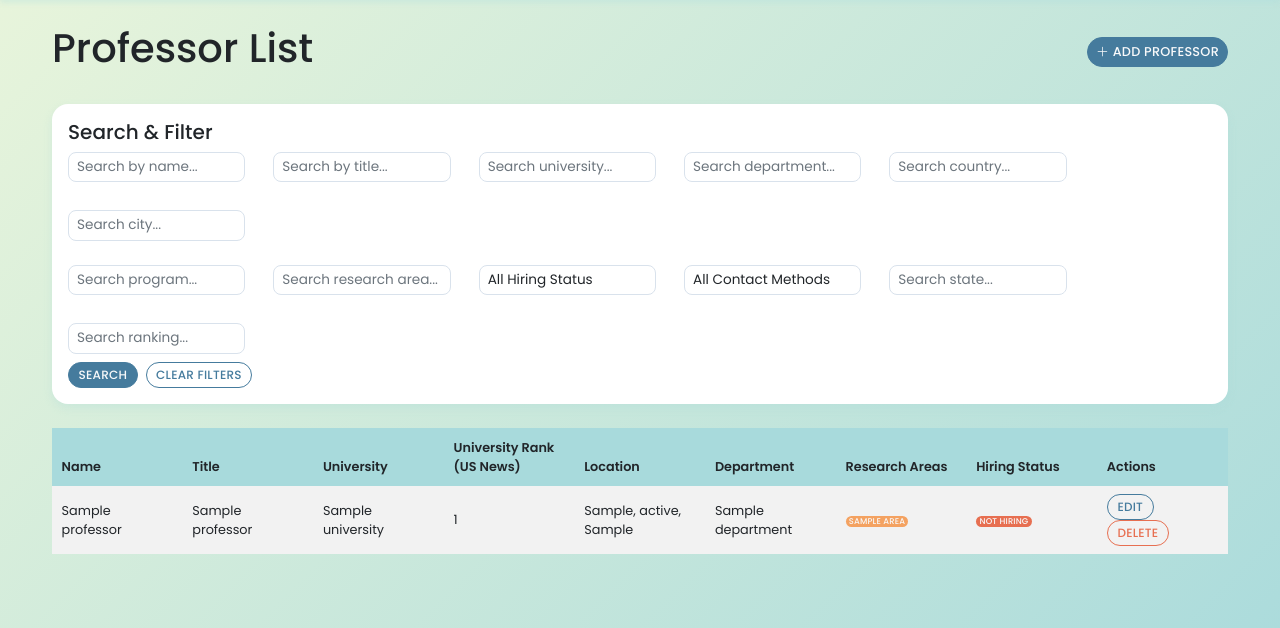
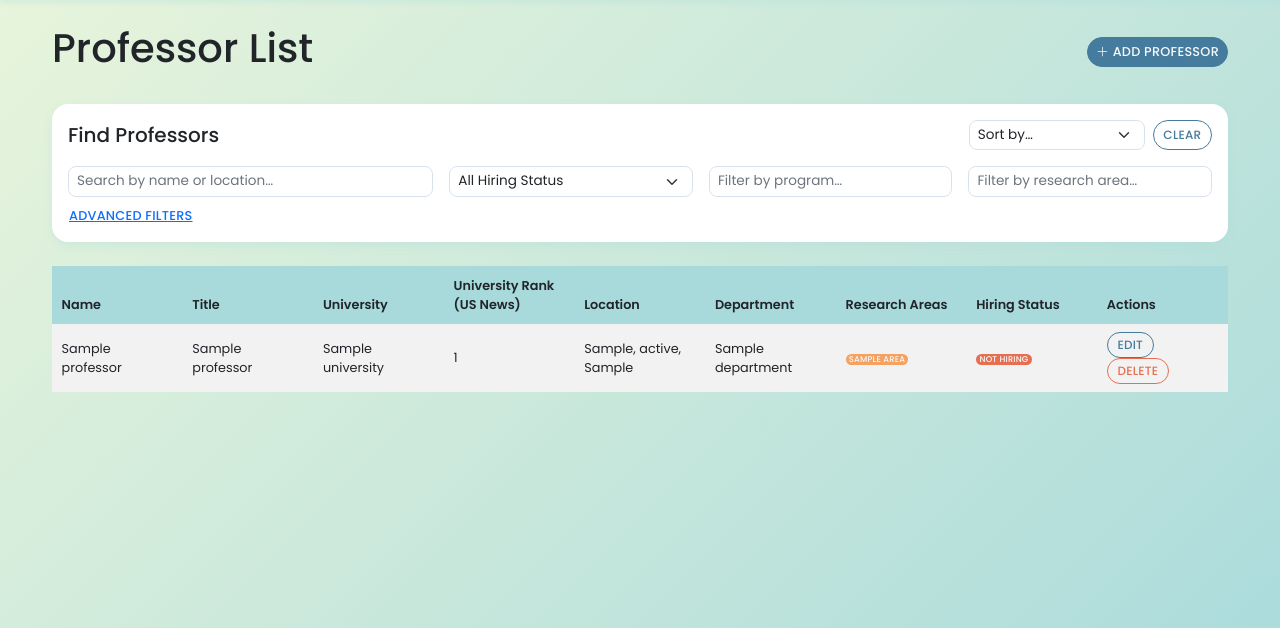
Before and after one commit to shadmanee/app-progress-tracker, a Flask app: page / in a window 1280 px wide. Shown: the part 50-678 px from the top of the page. Run offline with Flask 3, Linux system fonts and the light colour scheme; tables that the repository leaves empty hold one stand-in row (values such as "Sample post").

Commit message:
improved search functionality

```diff
--- a/static/css/style.css
+++ b/static/css/style.css
@@ -449,3 +449,34 @@ body {
     padding: 0.15em 0.3em;
   }
 }
+
+/* Add after Bootstrap */
+.search-grid {
+  display: grid;
+  gap: 1rem;
+  grid-template-columns: 1fr;
+}
+@media (min-width: 992px) { /* lg */
+  .search-grid {
+    grid-template-columns: 1.5fr 1fr 1fr 1fr; /* search wider, three equal filters */
+  }
+}
+/* Fix B for Advanced filters: evenly packed, responsive columns */
+.advanced-grid {
+  display: grid;
+  gap: 1rem;
+  grid-template-columns: 1fr; /* stack on small screens */
+}
+
+/* Use auto-fit so items fill the row without leaving gaps.
+   minmax ensures nice min width and then each grows to 1fr. */
+@media (min-width: 576px) {  /* sm */
+  .advanced-grid {
+    grid-template-columns: repeat(auto-fit, minmax(220px, 1fr));
+  }
+}
+
+.form-select {
+    padding-right: 2rem; /* Adjust the value (e.g., 1.5rem, 2rem) as needed */
+    /* Keep other existing styles for .form-select */
+}
--- a/static/js/main.js
+++ b/static/js/main.js
@@ -87,75 +87,126 @@ document.getElementById('confirmDeleteBtn').addEventListener('click', function()
     }
 });
 
-// Function to filter the professor table based on search criteria
+// --- utils ---
+const normalize = (s) => (s || "").toString().toLowerCase().trim().replace(/\s+/g, " ");
+const tokenize = (s) => normalize(s).split(" ").filter(Boolean);
+
+// Simple debounce for input typing
+function debounce(fn, delay = 250) {
+  let t;
+  return (...args) => {
+    clearTimeout(t);
+    t = setTimeout(() => fn(...args), delay);
+  };
+}
+
+// --- core filtering ---
 function filterTable() {
-    const nameFilter = document.getElementById('searchName').value.toLowerCase();
-    const titleFilter = document.getElementById('searchTitle').value.toLowerCase(); // Get title filter value
-    const universityFilter = document.getElementById('searchUniversity').value.toLowerCase();
-    const departmentFilter = document.getElementById('searchDepartment').value.toLowerCase();
-    const programFilter = document.getElementById('searchProgram').value.toLowerCase();
-    const researchAreaFilter = document.getElementById('searchResearchArea').value.toLowerCase();
-    const hiringStatusFilter = document.getElementById('filterHiringStatus').value.toLowerCase();
-    const contactMethodFilter = document.getElementById('filterContactMethod').value.toLowerCase();
-    const countryFilter = document.getElementById('searchCountry').value.toLowerCase();
-    const cityFilter = document.getElementById('searchCity').value.toLowerCase();
-    const stateFilter = document.getElementById('searchState').value.toLowerCase();
-    const rankingFilter = document.getElementById('searchRanking').value.toLowerCase();
+  // Search only these fields:
+  // name + location (country, city, state)
+  const tokens = tokenize(document.getElementById('globalSearch').value);
+
+  // Filters (do not participate in global search)
+  const hiringStatusFilter = normalize(document.getElementById('filterHiringStatus').value);
+  const contactMethodFilter = normalize(document.getElementById('filterContactMethod').value);
+  const programFilter = normalize(document.getElementById('filterProgram').value);
+  const researchAreaFilter = normalize(document.getElementById('filterResearchArea').value);
+  const titleFilter = normalize(document.getElementById('filterTitle').value);
+  const universityFilter = normalize(document.getElementById('filterUniversity').value);
+  const departmentFilter = normalize(document.getElementById('filterDepartment').value);
 
   const rows = document.querySelectorAll('#professorTable tbody tr');
 
   rows.forEach(row => {
-        const name = row.getAttribute('data-name');
-        const title = row.getAttribute('data-title'); // Get title from data attribute
-        const university = row.getAttribute('data-university');
-        const department = row.getAttribute('data-department');
-        const hiringStatus = row.getAttribute('data-hiring-status');
-        const contactMethod = row.getAttribute('data-contact-method');
-        const country = row.getAttribute('data-country');
-        const city = row.getAttribute('data-city');
-        const state = row.getAttribute('data-state');
-        const ranking = row.getAttribute('data-ranking');
-        // Note: Programs and Research Areas are handled via their respective cells' data attributes if needed
-        // For now, we use the ones directly in the row's attributes or cell content
-        const programs = row.querySelector('.programs-cell') ? row.querySelector('.programs-cell').getAttribute('data-programs') : '';
-        const researchAreas = row.querySelector('.research-areas-cell').getAttribute('data-research-areas');
+    // row dataset
+    const name = normalize(row.getAttribute('data-name'));
+    const country = normalize(row.getAttribute('data-country'));
+    const city = normalize(row.getAttribute('data-city'));
+    const state = normalize(row.getAttribute('data-state'));
+    const hiringStatus = normalize(row.getAttribute('data-hiring-status'));
+    const contactMethod = normalize(row.getAttribute('data-contact-method'));
+    const title = normalize(row.getAttribute('data-title'));
+    const university = normalize(row.getAttribute('data-university'));
+    const department = normalize(row.getAttribute('data-department'));
+    const programs = normalize(row.querySelector('.programs-cell')?.getAttribute('data-programs') || "");
+    const researchAreas = normalize(row.querySelector('.research-areas-cell')?.getAttribute('data-research-areas') || "");
 
-        const matchesName = nameFilter === '' || name.includes(nameFilter);
-        const matchesTitle = titleFilter === '' || title.includes(titleFilter); // Check title filter
-        const matchesUniversity = universityFilter === '' || university.includes(universityFilter);
-        const matchesDepartment = departmentFilter === '' || department.includes(departmentFilter);
-        const matchesProgram = programFilter === '' || programs.includes(programFilter);
-        const matchesResearchArea = researchAreaFilter === '' || researchAreas.includes(researchAreaFilter);
-        const matchesHiringStatus = hiringStatusFilter === '' || hiringStatus.includes(hiringStatusFilter);
-        const matchesContactMethod = contactMethodFilter === '' || contactMethod.includes(contactMethodFilter);
-        const matchesCountry = countryFilter === '' || country.includes(countryFilter);
-        const matchesCity = cityFilter === '' || city.includes(cityFilter);
-        const matchesState = stateFilter === '' || state.includes(stateFilter);
-        const matchesRanking = rankingFilter === '' || ranking.includes(rankingFilter);
+    // Global search haystack (name + location only)
+    const haystack = `${name} ${country} ${city} ${state}`;
+    const matchesGlobal = tokens.every(t => haystack.includes(t));
 
-        if (matchesName && matchesTitle && matchesUniversity && matchesDepartment &&
-            matchesProgram && matchesResearchArea && matchesHiringStatus && matchesContactMethod &&
-            matchesCountry && matchesCity && matchesState && matchesRanking) {
-            row.style.display = '';
-        } else {
-            row.style.display = 'none';
+    // Independent filters (substring matches)
+    const matchesHiring = !hiringStatusFilter || hiringStatus.includes(hiringStatusFilter);
+    const matchesContact = !contactMethodFilter || contactMethod.includes(contactMethodFilter);
+    const matchesProgram = !programFilter || programs.includes(programFilter);
+    const matchesRA = !researchAreaFilter || researchAreas.includes(researchAreaFilter);
+    const matchesTitle = !titleFilter || title.includes(titleFilter);
+    const matchesUni = !universityFilter || university.includes(universityFilter);
+    const matchesDept = !departmentFilter || department.includes(departmentFilter);
+
+    const show = matchesGlobal && matchesHiring && matchesContact && matchesProgram &&
+                 matchesRA && matchesTitle && matchesUni && matchesDept;
+
+    row.style.display = show ? '' : 'none';
+  });
+
+  sortRows(); // apply current sort on the visible set
+}
+
+// --- sorting ---
+function sortRows() {
+  const sortBy = document.getElementById('sortBy').value;
+  if (!sortBy) return;
+
+  const tbody = document.querySelector('#professorTable tbody');
+  const rows = Array.from(tbody.querySelectorAll('tr'));
+  const visibleRows = rows.filter(r => r.style.display !== 'none');
+
+  const getName = (r) => normalize(r.getAttribute('data-name'));
+  const getRanking = (r) => {
+    const raw = (r.getAttribute('data-ranking') || '').trim();
+    const n = parseFloat(raw);
+    return Number.isFinite(n) ? n : Number.POSITIVE_INFINITY; // push non-numeric to bottom
+  };
+
+  visibleRows.sort((a, b) => {
+    switch (sortBy) {
+      case 'name-asc':   return getName(a).localeCompare(getName(b));
+      case 'name-desc':  return getName(b).localeCompare(getName(a));
+      case 'ranking-asc':  return getRanking(a) - getRanking(b);
+      case 'ranking-desc': return getRanking(b) - getRanking(a);
+      default: return 0;
     }
   });
+
+  // Re-append visible rows in new order, keep hidden in place
+  visibleRows.forEach(r => tbody.appendChild(r));
 }
 
-// Function to clear all filters
+// --- clear ---
 function clearFilters() {
-    document.getElementById('searchName').value = '';
-    document.getElementById('searchTitle').value = ''; // Clear title filter
-    document.getElementById('searchUniversity').value = '';
-    document.getElementById('searchDepartment').value = '';
-    document.getElementById('searchProgram').value = '';
-    document.getElementById('searchResearchArea').value = '';
+  document.getElementById('globalSearch').value = '';
   document.getElementById('filterHiringStatus').value = '';
   document.getElementById('filterContactMethod').value = '';
-    document.getElementById('searchCountry').value = '';
-    document.getElementById('searchCity').value = '';
-    document.getElementById('searchState').value = '';
-    document.getElementById('searchRanking').value = '';
-    filterTable(); // Call filterTable to apply the cleared filters
+  document.getElementById('filterProgram').value = '';
+  document.getElementById('filterResearchArea').value = '';
+  document.getElementById('filterTitle').value = '';
+  document.getElementById('filterUniversity').value = '';
+  document.getElementById('filterDepartment').value = '';
+  document.getElementById('sortBy').value = '';
+  filterTable();
 }
+
+// --- wire up live filtering ---
+document.getElementById('globalSearch').addEventListener('input', debounce(filterTable, 200));
+document.getElementById('filterHiringStatus').addEventListener('change', filterTable);
+document.getElementById('filterContactMethod').addEventListener('change', filterTable);
+document.getElementById('filterProgram').addEventListener('input', debounce(filterTable, 200));
+document.getElementById('filterResearchArea').addEventListener('input', debounce(filterTable, 200));
+document.getElementById('filterTitle').addEventListener('input', debounce(filterTable, 200));
+document.getElementById('filterUniversity').addEventListener('input', debounce(filterTable, 200));
+document.getElementById('filterDepartment').addEventListener('input', debounce(filterTable, 200));
+document.getElementById('sortBy').addEventListener('change', filterTable);
+
+// Initial run (optional)
+document.addEventListener('DOMContentLoaded', filterTable);
--- a/templates/index.html
+++ b/templates/index.html
@@ -10,63 +10,59 @@
 </div>
 
 <!-- Search and Filter Section -->
-<!-- Search and Filter Section -->
 <div class="card mb-4">
   <div class="card-body">
-        <h5>Search & Filter</h5>
-        <div class="row g-3">
-            <div class="col-md-2">
-                <input type="text" class="form-control" id="searchName" placeholder="Search by name...">
-            </div>
-            <div class="col-md-2">
-                <input type="text" class="form-control" id="searchTitle" placeholder="Search by title...">
-            </div>
-            <div class="col-md-2">
-                <input type="text" class="form-control" id="searchUniversity" placeholder="Search university...">
-            </div>
-            <div class="col-md-2">
-                <input type="text" class="form-control" id="searchDepartment" placeholder="Search department...">
-            </div>
-            <div class="col-md-2">
-                <input type="text" class="form-control" id="searchCountry" placeholder="Search country...">
-            </div>
-            <div class="col-md-2">
-                <input type="text" class="form-control" id="searchCity" placeholder="Search city...">
+    <div class="d-flex flex-wrap align-items-center gap-2 justify-content-between">
+      <h5 class="mb-0">Find Professors</h5>
+      <div class="d-flex gap-2">
+        <select class="form-select form-select-sm" id="sortBy" aria-label="Sort by">
+          <option value="">Sort by…</option>
+          <option value="name-asc">Name (A→Z)</option>
+          <option value="name-desc">Name (Z→A)</option>
+          <option value="ranking-asc">Ranking (low→high)</option>
+          <option value="ranking-desc">Ranking (high→low)</option>
+        </select>
+        <button class="btn btn-outline-secondary btn-sm" onclick="clearFilters()">Clear</button>
       </div>
     </div>
-        <div class="row g-3 mt-2">
-            <div class="col-md-2">
-                <input type="text" class="form-control" id="searchProgram" placeholder="Search program...">
-            </div>
-            <div class="col-md-2">
-                <input type="text" class="form-control" id="searchResearchArea" placeholder="Search research area...">
-            </div>
-            <div class="col-md-2">
-                <select class="form-control" id="filterHiringStatus">
+
+    <!-- Primary search row: name/location + key filters -->
+    <div class="mt-3">
+        <div class="search-grid">
+            <input type="text" class="form-control" id="globalSearch"
+                placeholder="Search by name or location…" aria-label="Search by name or location">
+
+            <select class="form-select" id="filterHiringStatus" aria-label="Filter by hiring status">
             <option value="">All Hiring Status</option>
             <option value="Hiring">Hiring</option>
             <option value="Not Hiring">Not Hiring</option>
             <option value="Information Unavailable">Information Unavailable</option>
             </select>
+
+            <input type="text" class="form-control" id="filterProgram" placeholder="Filter by program…">
+            <input type="text" class="form-control" id="filterResearchArea" placeholder="Filter by research area…">
         </div>
-            <div class="col-md-2">
-                <select class="form-control" id="filterContactMethod">
+    </div>
+
+    <div class="mt-2">
+    <button class="btn btn-link p-0" type="button" data-bs-toggle="collapse" data-bs-target="#advancedFilters" aria-expanded="false">
+        Advanced filters
+    </button>
+
+    <div class="collapse" id="advancedFilters">
+        <div class="advanced-grid mt-1">
+        <input type="text" class="form-control" id="filterTitle" placeholder="Filter by title…">
+        <input type="text" class="form-control" id="filterUniversity" placeholder="Filter by university…">
+        <input type="text" class="form-control" id="filterDepartment" placeholder="Filter by department…">
+        <select class="form-select" id="filterContactMethod" aria-label="Filter by contact method">
             <option value="">All Contact Methods</option>
             <option value="Email">Email</option>
             <option value="Application">Application</option>
             <option value="Form">Form</option>
         </select>
-            </div>
-            <div class="col-md-2">
-                <input type="text" class="form-control" id="searchState" placeholder="Search state...">
-            </div>
-            <div class="col-md-2">
-                <input type="text" class="form-control" id="searchRanking" placeholder="Search ranking...">
+        <!-- Add more advanced filters here; they will auto-flow evenly -->
         </div>
     </div>
-        <div class="mt-2">
-            <button class="btn btn-primary btn-sm me-1" onclick="filterTable()">Search</button>
-            <button class="btn btn-outline-secondary btn-sm" onclick="clearFilters()">Clear Filters</button>
     </div>
   </div>
 </div>
```
Lines whose indentation alone changed are shown as unchanged.
